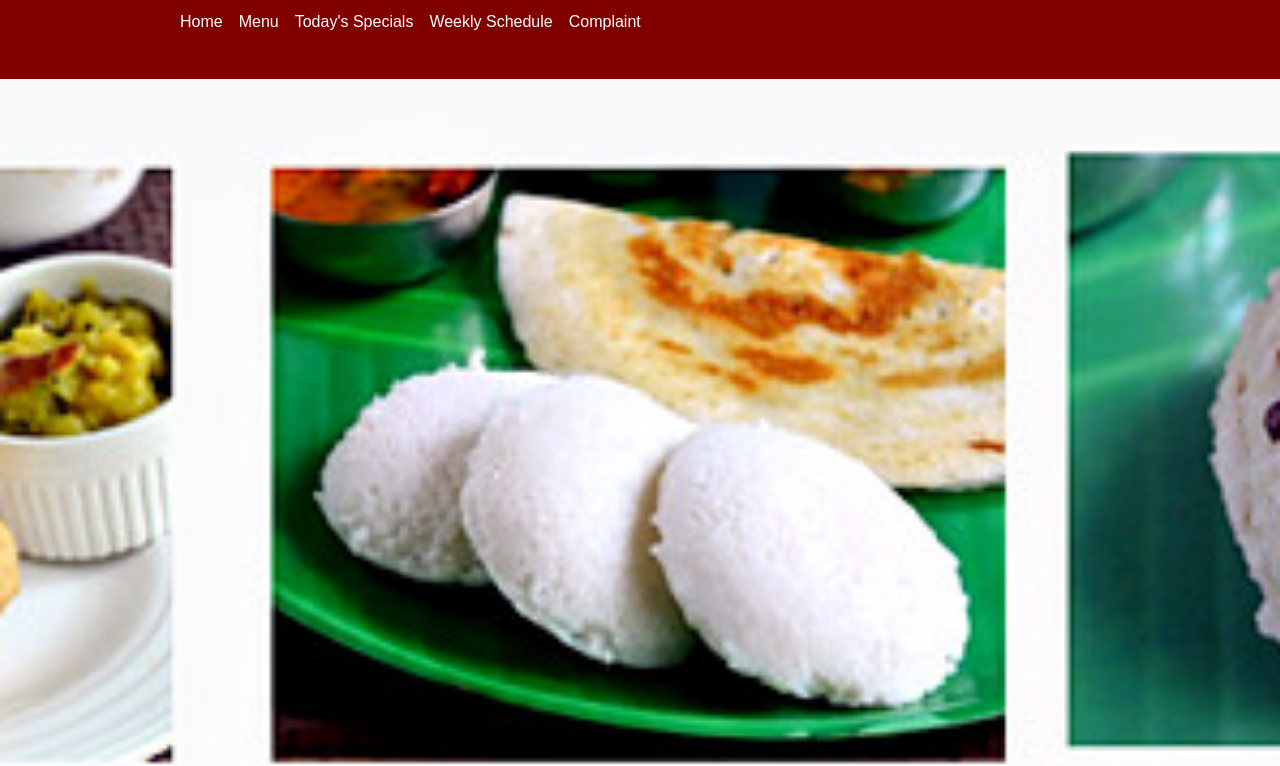
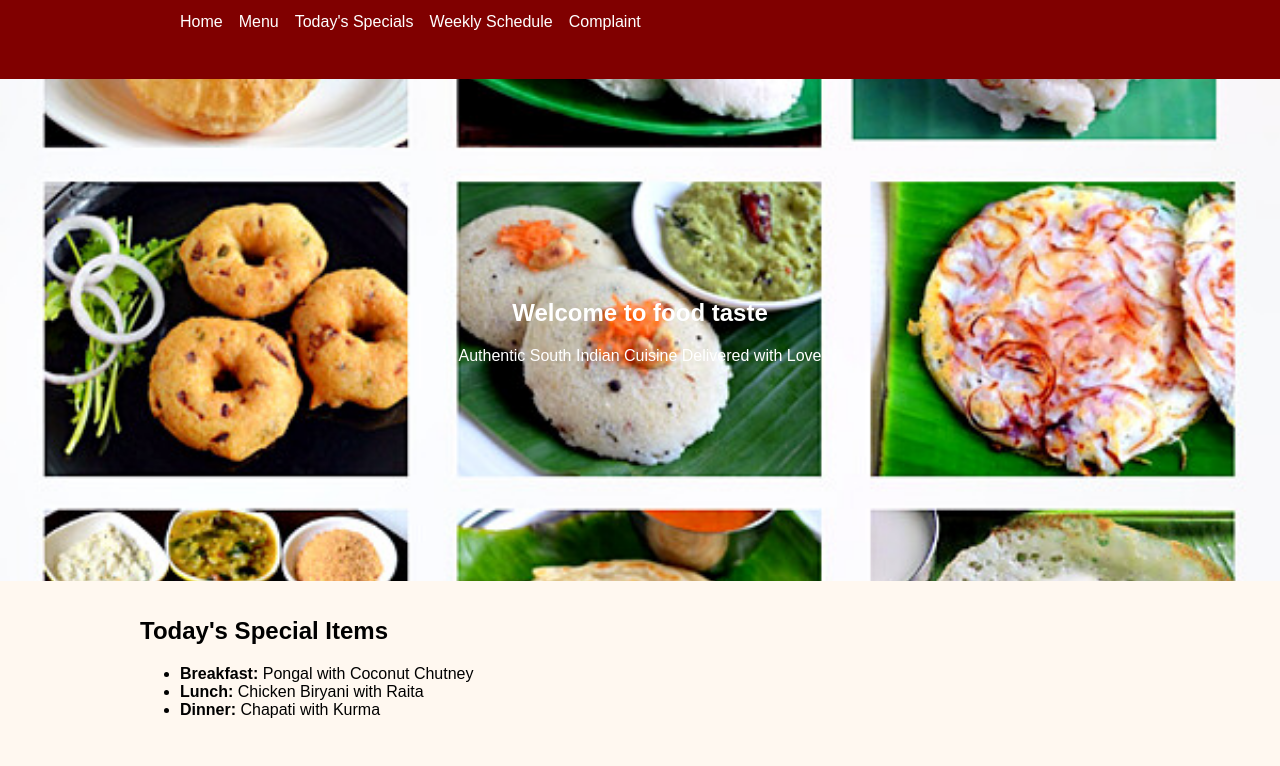
Before and after one commit to krishnanode035/Hostel, a plain HTML site: page index.html in a window 1280 px wide. Shown: the part 68-834 px from the top of the page. Drawn offline with Linux system fonts and the light colour scheme.

Commit message:
Update styles.css

```diff
--- a/styles.css
+++ b/styles.css
@@ -1,4 +1,3 @@
-
 body {
   font-family: sans-serif;
   margin: 0;
@@ -29,9 +28,9 @@ body {
 }
 
 .hero {
-  background: url('breakfast.jpg') no-repeat center center/cover;
+  background: url('https://raw.githubusercontent.com/krishnanode035/Hostel/main/breakfast.jpg') no-repeat center center/cover;
   color: white;
-  padding: 1000px 100px;
+  padding: 200px 100px;
   text-align: center;
 }
 
```
